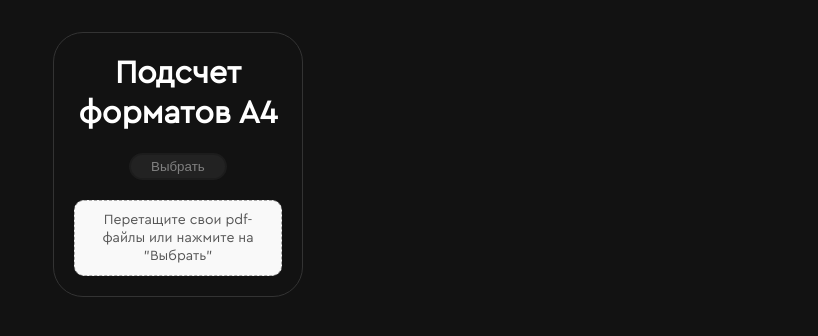
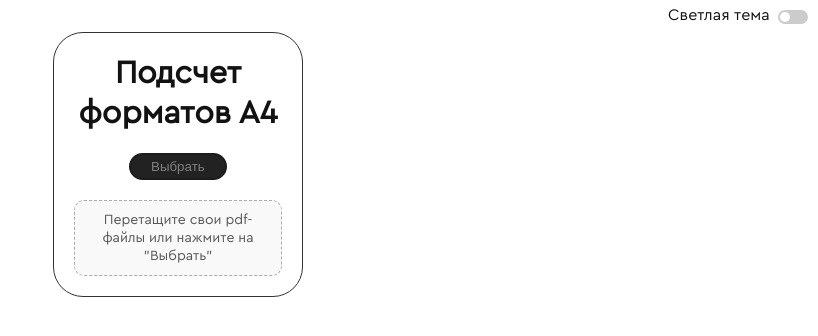
Before and after one commit to okulovdmit/a4-counter, a React app: page / in a window 1280 px wide. Shown: the top 336 px of the page, without its empty margins (462-1280 px from the left). Built offline with nearby package versions, Linux system fonts and the light colour scheme.

Commit message:
feat(components/app): added changing theme

```diff
--- a/src/components/app/app.tsx
+++ b/src/components/app/app.tsx
@@ -1,4 +1,4 @@
-import { useState } from 'react';
+import { useEffect, useState } from 'react';
 import styles from './app.module.css';
 import { UploadForm } from '../upload-form/upload-form';
 import { Info } from '../info/info';
@@ -11,6 +11,7 @@ import { Loader } from '../loader/loader';
 import { motion, AnimatePresence } from 'motion/react';
 import Modal from '../modal/modal';
 import { Notification } from '../notification/notification';
+import { ThemeSwitcher } from '../theme-switcher/theme-switcher';
 
 export function App() {
 	const [pdf, setPdf] = useState<TPdfFile[]>([]);
@@ -20,6 +21,15 @@ export function App() {
 		isError: boolean;
 		type: 'format' | 'size' | 'other' | null;
 	}>({ isError: false, type: null });
+	const [isLight, setIsLight] = useState<boolean>(false);
+
+	useEffect(() => {
+		const savedTheme = localStorage.getItem('theme');
+		if (savedTheme && savedTheme === 'light') {
+			document.body.classList.add('light');
+			setIsLight(true);
+		}
+	}, []);
 
 	const calculateTotal = (pdf: TPdfFile[]) => {
 		const totalA4 = pdf.reduce((total, file) => total + file.amountA4, 0);
@@ -99,6 +109,18 @@ export function App() {
 		setIsResult(true);
 	};
 
+	const changeTheme = () => {
+		const body = document.body;
+		body.classList.toggle('light');
+		if (body.classList.contains('light')) {
+			localStorage.setItem('theme', 'light');
+			setIsLight(true);
+		} else {
+			localStorage.removeItem('theme');
+			setIsLight(false);
+		}
+	};
+
 	return (
 		<DndProvider backend={HTML5Backend}>
 			<div className={styles.container}>
@@ -130,6 +152,7 @@ export function App() {
 								opacity: 0,
 								transition: { duration: 1, ease: 'easeOut' },
 							}}>
+							<ThemeSwitcher isLight={isLight} changeTheme={changeTheme} />
 							<UploadForm handleFiles={handleFiles} />
 							{pdf.length > 0 && (
 								<Info
--- /dev/null
+++ b/src/components/theme-switcher/theme-switcher.module.css
@@ -0,0 +1,60 @@
+.container {
+	position: fixed;
+	top: 10px;
+	right: 10px;
+	display: flex;
+	align-items: center;
+	gap: 10px;
+}
+
+.switch {
+	position: relative;
+	display: inline-block;
+	width: 30px;
+	height: 14px;
+	overflow: visible;
+	white-space: nowrap;
+}
+
+.title {
+	position: absolute;
+	top: -5px;
+	left: -110px;
+}
+
+.input {
+	display: none;
+}
+
+.slider {
+	position: absolute;
+	inset: 0;
+	background-color: #cccccc;
+	border-radius: 8px;
+	cursor: pointer;
+	transition: 0.4s;
+}
+
+.slider::before {
+	position: absolute;
+	bottom: 2px;
+	left: 2px;
+	width: 10px;
+	height: 10px;
+	background-color: white;
+	border-radius: 50%;
+	transition: 0.4s;
+	content: '';
+}
+
+.slider:hover {
+	box-shadow: 0 0 4px #2196f3;
+}
+
+input:checked + .slider {
+	background-color: #2196f3;
+}
+
+input:checked + .slider::before {
+	transform: translateX(16px);
+}
--- /dev/null
+++ b/src/components/theme-switcher/theme-switcher.tsx
@@ -0,0 +1,23 @@
+import styles from './theme-switcher.module.css';
+
+type ThemeSwitcherProps = {
+	isLight: boolean;
+	changeTheme: () => void;
+};
+export const ThemeSwitcher = ({ isLight, changeTheme }: ThemeSwitcherProps) => {
+	return (
+		<div className={styles.container}>
+			<label htmlFor='theme-switcher' className={styles.switch}>
+				<input
+					id='theme-switcher'
+					className={styles.input}
+					type='checkbox'
+					checked={isLight}
+					onClick={() => changeTheme()}
+				/>
+				<span className={styles.slider}></span>
+				<span className={styles.title}>Светлая тема</span>
+			</label>
+		</div>
+	);
+};
--- a/src/styles.css
+++ b/src/styles.css
@@ -1,3 +1,8 @@
+:root {
+	--text-color: #ffffff;
+	--background: #121212;
+}
+
 @font-face {
 	font-weight: normal;
 	font-family: 'CeraPro-Regular';
@@ -21,9 +26,14 @@
 }
 
 body {
-	color: #ffffff;
+	color: var(--text-color);
 	font-family: 'CeraPro-Regular', sans-serif;
-	background-color: #121212;
+	background-color: var(--background);
+}
+
+body.light {
+	--text-color: #121212;
+	--background: #ffffff;
 }
 
 button {
@@ -48,3 +58,10 @@ button:hover {
 	border: 2px solid #808080;
 	box-shadow: 0 0 4px rgb(226 226 226);
 }
+
+@media (prefers-color-scheme: light) {
+	:root {
+		--text-color: #121212;
+		--background: #ffffff;
+	}
+}
```
